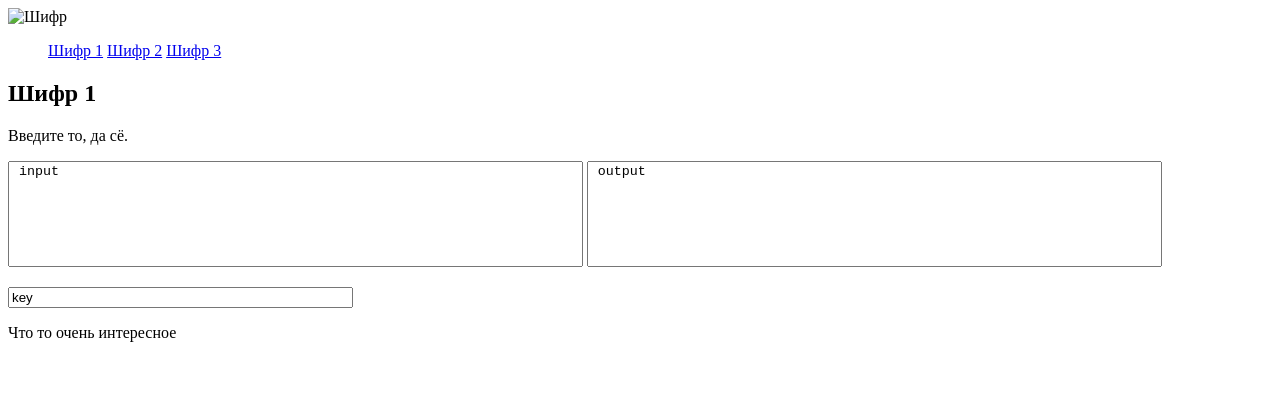
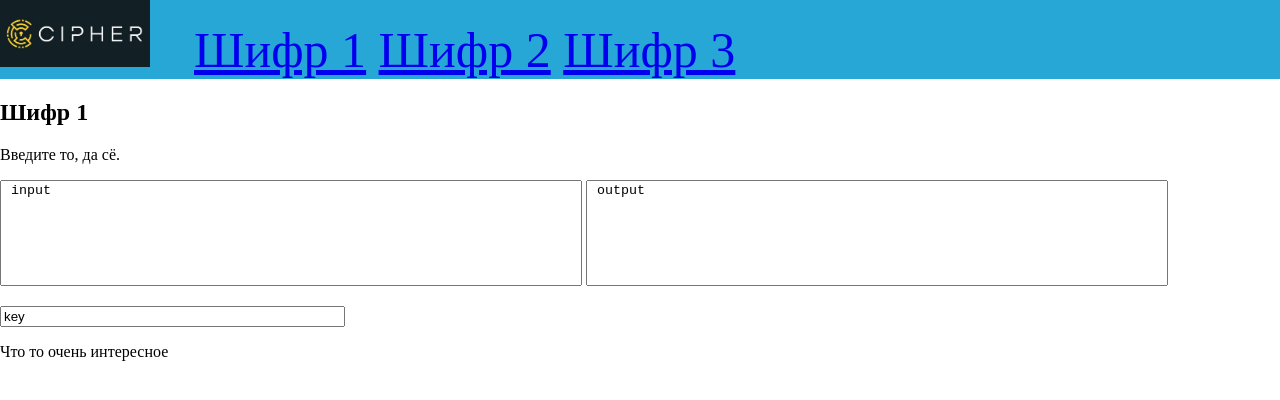
Before and after one commit to DanChoys1/SiteCipher, a plain HTML site: page index.html in a window 1280 px wide. Drawn offline with Linux system fonts and the light colour scheme.

Commit message:
фыфывф

```diff
--- a/styles.css
+++ b/styles.css
@@ -1,22 +1,35 @@
+body {
+    margin: 0;
+    min-width: 930px;
+}
+
+header
+{
+    background: #27a7d6;
+}
+
+img.logo
+{
+    display: inline-block;
+    width: 150px;
+}
+
+#topmenu
+{
+    margin: 0;
+    display: inline-block;
+    font-size: 50px;
+}
+
 #topmenu li
 {
+    margin: 0;
     display: inline-block;
 }
 
-img
-{
-    width: 50%;
-    height: 50%;
-}
-
-textarea
+.chipher-text
 {
     width: 45%;
     height: 100px;
     resize: none;
 }
-
-footer
-{
-    vertical-align: bottom;
-}
```
Also changed, not shown: logo-yellow-white-1024x512.jpg (added).
